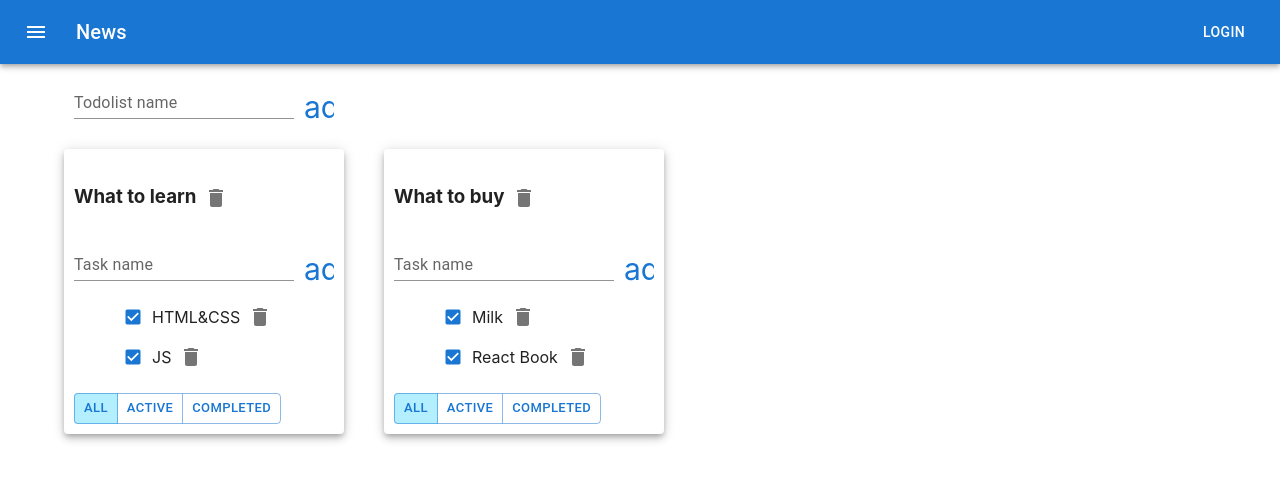
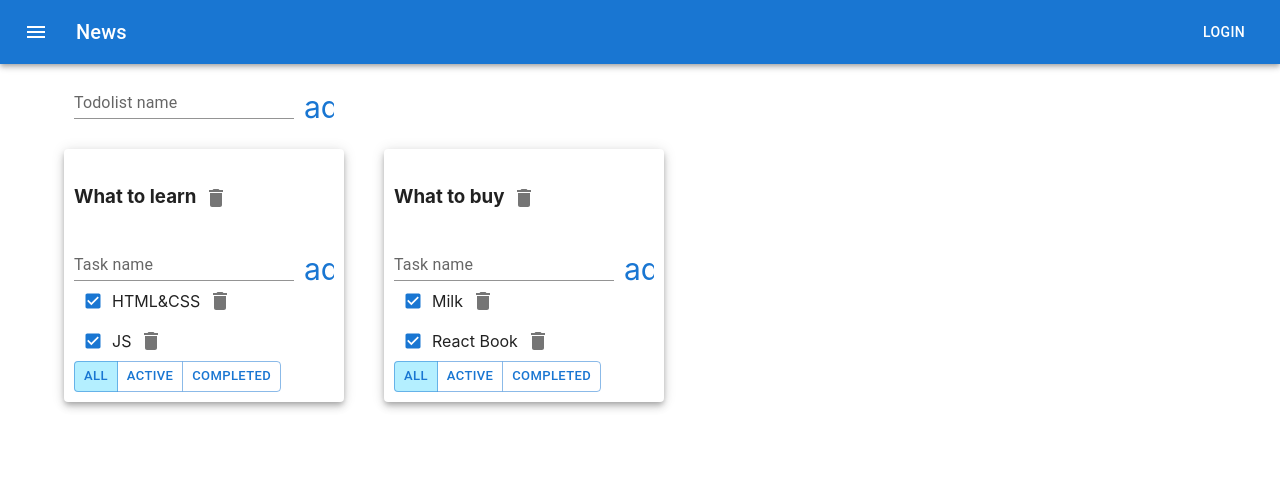
Before and after one commit to manchikooo/todolist-ts-training, a React (Create React App) app: page / in a window 1280 px wide. Shown: the top 480 px of the page. Built offline with nearby package versions, Linux system fonts and the light colour scheme; the HTML template or start-up script is replaced by a standard one.

Commit message:
made adding new todolists

```diff
--- a/src/App.css
+++ b/src/App.css
@@ -1,3 +1,10 @@
+*,*::after, *::before{box-sizing: border-box}
+
 button.active-filter {
     background-color: rgba(106, 224, 255, 0.5);
 }
+
+ul {
+    padding: 0;
+    margin: 0;
+}
--- a/src/App.tsx
+++ b/src/App.tsx
@@ -1,4 +1,4 @@
-import React, {useState} from 'react';
+import React, {useReducer} from 'react';
 import './App.css';
 import {TaskType, Todolist} from './Todolist';
 import {v1} from 'uuid';
@@ -10,15 +10,24 @@ import Button from '@mui/material/Button';
 import IconButton from '@mui/material/IconButton';
 import MenuIcon from '@mui/icons-material/Menu';
 import {Container, Grid, Paper} from "@mui/material";
+import {
+    addEmptyArrOfTasksAC,
+    addTaskAC,
+    changeTaskStatusAC,
+    removeArrOfTasksAC,
+    removeTaskAC,
+    TasksReducer
+} from "./reducers/TasksReducer";
+import {addTodolistAC, removeTodolistAC, TodolistsReducer} from "./reducers/TodolistsReducer";
 
 export type FilterValuesType = "all" | "active" | "completed";
-type TodolistType = {
+export type TodolistType = {
     id: string
     title: string
     filter: FilterValuesType
 }
 
-type TasksStateType = {
+export type TasksStateType = {
     [key: string]: Array<TaskType>
 }
 
@@ -26,12 +35,12 @@ function App() {
     let todolistId1 = v1();
     let todolistId2 = v1();
 
-    let [todolists, setTodolists] = useState<Array<TodolistType>>([
+    let [todolists, todolistsDispatch] = useReducer(TodolistsReducer,[
         {id: todolistId1, title: "What to learn", filter: "all"},
         {id: todolistId2, title: "What to buy", filter: "all"}
     ])
 
-    let [tasks, setTasks] = useState<TasksStateType>({
+    let [tasks, tasksDispatch] = useReducer(TasksReducer,{
         [todolistId1]: [
             {id: v1(), title: "HTML&CSS", isDone: true},
             {id: v1(), title: "JS", isDone: true}
@@ -43,71 +52,64 @@ function App() {
     });
 
     function removeTask(id: string, todolistId: string) {
-        //достанем нужный массив по todolistId:
-        let todolistTasks = tasks[todolistId];
-        // перезапишем в этом объекте массив для нужного тудулиста отфилтрованным массивом:
-        tasks[todolistId] = todolistTasks.filter(t => t.id != id);
-        // засетаем в стейт копию объекта, чтобы React отреагировал перерисовкой
-        setTasks({...tasks});
-    }
+        tasksDispatch(removeTaskAC(id, todolistId))
+    } // сделана
 
     function addTask(title: string, todolistId: string) {
-        let task = {id: v1(), title: title, isDone: false};
-        //достанем нужный массив по todolistId:
-        let todolistTasks = tasks[todolistId];
-        // перезапишем в этом объекте массив для нужного тудулиста копией, добавив в начало новую таску:
-        tasks[todolistId] = [task, ...todolistTasks];
-        // засетаем в стейт копию объекта, чтобы React отреагировал перерисовкой
-        setTasks({...tasks});
-    }
+        tasksDispatch(addTaskAC(title, todolistId))
+        // let task = {id: v1(), title: title, isDone: false};
+        // //достанем нужный массив по todolistId:
+        // let todolistTasks = tasks[todolistId];
+        // // перезапишем в этом объекте массив для нужного тудулиста копией, добавив в начало новую таску:
+        // tasks[todolistId] = [task, ...todolistTasks];
+        // // засетаем в стейт копию объекта, чтобы React отреагировал перерисовкой
+        // setTasks({...tasks});
+    } // сделана
 
     function changeStatus(id: string, isDone: boolean, todolistId: string) {
-        //достанем нужный массив по todolistId:
-        let todolistTasks = tasks[todolistId];
-        // найдём нужную таску:
-        let task = todolistTasks.find(t => t.id === id);
-        //изменим таску, если она нашлась
-        if (task) {
-            task.isDone = isDone;
-            // засетаем в стейт копию объекта, чтобы React отреагировал перерисовкой
-            setTasks({...tasks});
-        }
+        tasksDispatch(changeTaskStatusAC(id, isDone, todolistId))
+        // //достанем нужный массив по todolistId:
+        // let todolistTasks = tasks[todolistId];
+        // // найдём нужную таску:
+        // let task = todolistTasks.find(t => t.id === id);
+        // //изменим таску, если она нашлась
+        // if (task) {
+        //     task.isDone = isDone;
+        //     // засетаем в стейт копию объекта, чтобы React отреагировал перерисовкой
+        //     setTasks({...tasks});
+        // }
     }
 
     function changeFilter(value: FilterValuesType, todolistId: string) {
-        let todolist = todolists.find(tl => tl.id === todolistId);
-        if (todolist) {
-            todolist.filter = value;
-            setTodolists([...todolists])
-        }
+        // let todolist = todolists.find(tl => tl.id === todolistId);
+        // if (todolist) {
+        //     todolist.filter = value;
+        //     setTodolists([...todolists])
+        // }
     }
 
-    function removeTodolist(id: string) {
-        // засунем в стейт список тудулистов, id которых не равны тому, который нужно выкинуть
-        setTodolists(todolists.filter(tl => tl.id != id));
-        // удалим таски для этого тудулиста из второго стейта, где мы храним отдельно таски
-        delete tasks[id]; // удаляем св-во из объекта... значением которого являлся массив тасок
-        // засетаем в стейт копию объекта, чтобы React отреагировал перерисовкой
-        setTasks({...tasks});
+    function removeTodolist(id: string) {               // сделана
+        todolistsDispatch(removeTodolistAC(id))
+        tasksDispatch(removeArrOfTasksAC(id))
     }
 
-    const addTodolist = (newItemTitle: string) => {
-        const newTodoID = v1()
-        const newTodo: TodolistType = {id: newTodoID, title: newItemTitle, filter: 'all'}
-        setTodolists([newTodo, ...todolists])
-        setTasks({...tasks, [newTodoID]: []})
+    const addTodolist = (newItemTitle: string) => {  // сделана
+        const newID = v1()
+        todolistsDispatch(addTodolistAC(newID ,newItemTitle))
+    tasksDispatch(addEmptyArrOfTasksAC(newID))
     }
 
     const changeTaskName = (todolistID: string, taskID: string, newTitle: string) => {
-        setTasks({
-            ...tasks,
-            [todolistID]: tasks[todolistID].map(task => task.id === taskID ? {...task, title: newTitle} : task)
-        })
+        // setTasks({
+        //     ...tasks,
+        //     [todolistID]: tasks[todolistID].map(task => task.id === taskID ? {...task, title: newTitle} : task)
+        // })
     }
 
     const changeTodolistName = (todolistID: string, newItemTitle: string) => {
-        setTodolists(todolists.map(tl => tl.id === todolistID ? {...tl, title: newItemTitle} : tl))
+        // setTodolists(todolists.map(tl => tl.id === todolistID ? {...tl, title: newItemTitle} : tl))
     }
+    console.log(tasks)
 
     return (
         <div className="App">
--- a/src/TodoList.tsx
+++ b/src/TodoList.tsx
@@ -1,7 +1,7 @@
 import React, {ChangeEvent, useState, KeyboardEvent} from 'react';
 import {FilterValuesType} from './App';
 import EditableSpan from "./components/EditableSpan";
-import classes from './components/AddFormStyle.module.css'
+import classes from './components/AddItemFormStyle.module.css'
 import DeleteIcon from '@mui/icons-material/Delete';
 import {Button, ButtonGroup, Checkbox, Grid, IconButton, TextField, Typography} from "@mui/material";
 import AddItemForm from "./components/AddItemForm";
--- a/src/components/AddItemForm.tsx
+++ b/src/components/AddItemForm.tsx
@@ -1,6 +1,6 @@
 import React, {ChangeEvent, KeyboardEvent, useState} from 'react';
-import classes from './AddFormStyle.module.css'
-import {Button, Icon, TextField} from "@mui/material";
+import classes from './AddItemFormStyle.module.css'
+import {Icon, TextField} from "@mui/material";
 
 type PropsType = {
     addItem: (newItemTitle: string) => void
@@ -13,7 +13,6 @@ const AddItemForm = (props: PropsType) => {
 
     const addItem = () => {
         let newTitle = title.trim();
-        console.log(title)
         if (newTitle !== "") {
             props.addItem(title);
             setTitle("");
--- /dev/null
+++ b/src/reducers/TasksReducer.ts
@@ -0,0 +1,141 @@
+import {TasksStateType} from "../App";
+import {v1} from "uuid";
+
+export const TasksReducer = (state: TasksStateType, action: ActionType): TasksStateType => {
+    // if (action.type ==='REMOVE-TASK' ) {
+    //     return {
+    //         ...state,
+    //         [action.payload.todolistID]: state[action.payload.todolistID].filter(task => task.id !== action.payload.id)
+    //     }
+    // } else if (action.type ==='ADD-TASK' ) {
+    //     return {
+    //         ...state,
+    //         [action.payload.todolistID]: [...state[action.payload.todolistID], {
+    //             id: v1(),
+    //             title: action.payload.title,
+    //             isDone: false
+    //         }]
+    //     }
+    // } else if (action.type ==='REMOVE-ALL-TASKS') {
+    //     let copyTasks = {...state}
+    //     delete copyTasks[action.payload.todolistID]
+    //     return copyTasks
+    // } else if (action.type ==='CHANGE-TASK-STATUS')  {
+    //     return {
+    //         ...state,
+    //         [action.payload.todolistID]: state[action.payload.todolistID].find(f => {
+    //             if (f && f.id === action.payload.id) {
+    //                  f.isDone = action.payload.isDone
+    //                 else return f
+    //             }
+    //         })
+    //     }
+    // }
+
+
+    switch (action.type) {
+        case 'REMOVE-TASK': {
+            return {
+                ...state,
+                [action.payload.todolistID]: state[action.payload.todolistID].filter(task => task.id !== action.payload.id)
+            }
+        }
+        case 'ADD-TASK': {
+            return {
+                ...state,
+                [action.payload.todolistID]: [...state[action.payload.todolistID], {
+                    id: v1(),
+                    title: action.payload.title,
+                    isDone: false
+                }]
+            }
+        }
+        case 'ADD-EMPTY-ARR-OF-TASKS': {
+            return {
+                ...state,
+                [action.payload.id]: state[action.payload.id] = []
+            }
+        }
+        case 'REMOVE-ALL-TASKS': {
+            let copyTasks = {...state}
+            delete copyTasks[action.payload.todolistID]
+            return copyTasks
+        }
+        case 'CHANGE-TASK-STATUS': {
+            return {
+                ...state,
+                [action.payload.todolistID]: state[action.payload.todolistID].map(f => f.id === action.payload.id ? {
+                    ...f,
+                    isDone: action.payload.isDone
+                } : f)
+            }
+        }
+        default:
+            return state
+    }
+};
+
+type ActionType =
+    removeTaskACType
+    | addTaskACType
+    | removeArrOfTasksACType
+    | changeTaskStatusACType
+    | addEmptyArrOfTasksACType
+export type removeTaskACType = ReturnType<typeof removeTaskAC>
+
+export const removeTaskAC = (id: string, todolistId: string) => {
+    return {
+        type: 'REMOVE-TASK',
+        payload: {
+            id: id,
+            todolistID: todolistId
+        }
+    } as const
+}
+
+export type removeArrOfTasksACType = ReturnType<typeof removeArrOfTasksAC>
+
+export const removeArrOfTasksAC = (todolistId: string) => {
+    return {
+        type: 'REMOVE-ALL-TASKS',
+        payload: {
+            todolistID: todolistId
+        }
+    } as const
+}
+
+export type addTaskACType = ReturnType<typeof addTaskAC>
+
+export const addTaskAC = (title: string, todolistId: string) => {
+    return {
+        type: 'ADD-TASK',
+        payload: {
+            title: title,
+            todolistID: todolistId
+        }
+    } as const
+}
+
+export type addEmptyArrOfTasksACType = ReturnType<typeof addEmptyArrOfTasksAC>
+
+export const addEmptyArrOfTasksAC = (todolistId: string) => {
+    return {
+        type: 'ADD-EMPTY-ARR-OF-TASKS',
+        payload: {
+            id: todolistId
+        }
+    } as const
+}
+
+export type changeTaskStatusACType = ReturnType<typeof changeTaskStatusAC>
+
+export const changeTaskStatusAC = (id: string, isDone: boolean, todolistId: string) => {
+    return {
+        type: 'CHANGE-TASK-STATUS',
+        payload: {
+            id: id,
+            isDone: isDone,
+            todolistID: todolistId
+        }
+    } as const
+}
--- /dev/null
+++ b/src/reducers/TodolistsReducer.ts
@@ -0,0 +1,41 @@
+import {TodolistType} from "../App";
+import {v1} from "uuid";
+
+export const TodolistsReducer = (state: Array<TodolistType>, action: ActionType): Array<TodolistType> => {
+    switch (action.type) {
+        case 'REMOVE-TODOLIST': {
+            return state.filter(f => f.id !== action.payload.id)
+        }
+        case 'ADD-TODOLIST': {
+            const newState = [...state]
+            return [...newState, {id: action.payload.id, title: action.payload.title, filter: 'all'}]
+        }
+        default:
+            return state
+    }
+};
+
+type ActionType = removeTodolistACType | addTodolistACType
+
+export type removeTodolistACType = ReturnType<typeof removeTodolistAC>
+
+export const removeTodolistAC = (id: string) => {
+    return {
+        type: 'REMOVE-TODOLIST',
+        payload: {
+            id: id
+        }
+    } as const
+}
+
+export type addTodolistACType = ReturnType<typeof addTodolistAC>
+
+export const addTodolistAC = (id: string, title: string) => {
+    return {
+        type: 'ADD-TODOLIST',
+        payload: {
+            id: id,
+            title: title
+        }
+    } as const
+}
```
Also changed, not shown: src/reducers/FilterReducer.ts (added, +22 -0 lines), src/components/AddItemForm.module.css (deleted), src/components/AddItemFormStyle.module.css (renamed from src/components/AddFormStyle.module.css).
